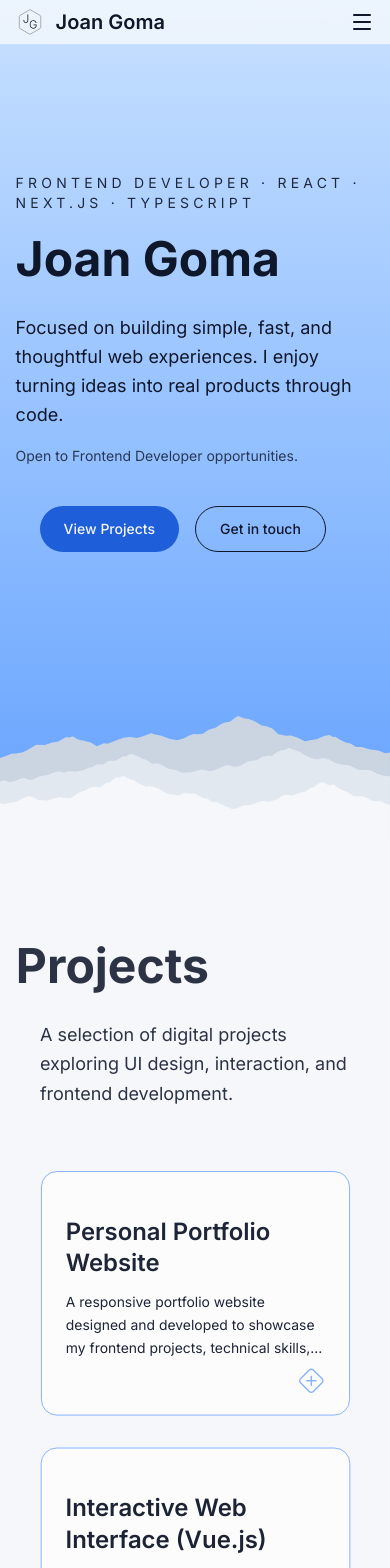
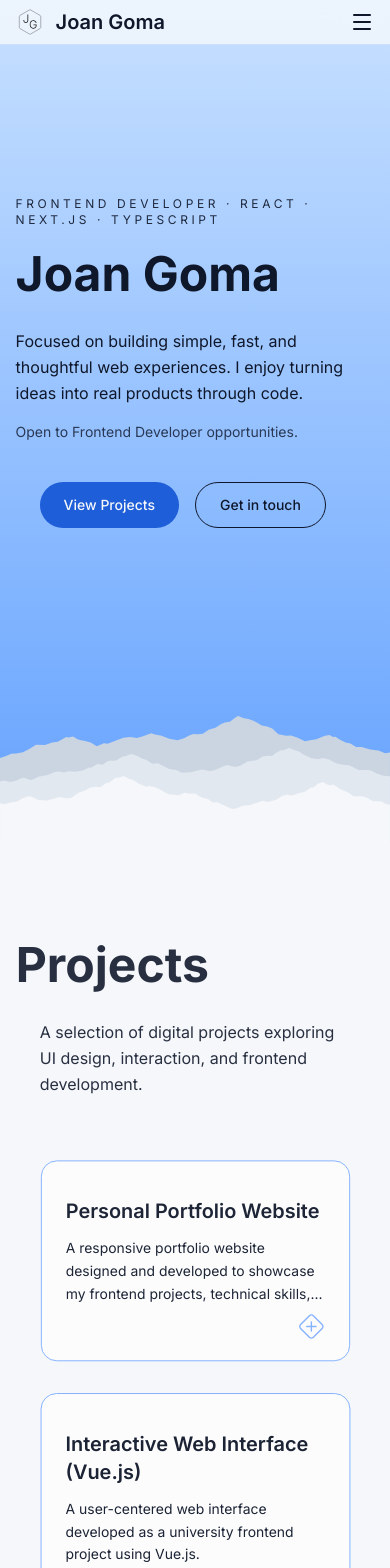
Before and after one commit to joangoma-code/portfolio, a Next.js app: page / in a window 390 px wide. Shown: the top 1568 px of the page. Built offline with nearby package versions, Linux system fonts and the light colour scheme.

Commit message:
space and visual adjustments

```diff
--- a/app/globals.css
+++ b/app/globals.css
@@ -23,11 +23,15 @@
   }
   .section-content {
     padding-inline: calc(var(--spacing) * 6);
+    font-size: var(--text-md);
   }
 
   @media (width >= 48rem) {
     .section-title {
       font-size: var(--text-7xl);
+    }
+    .section-content {
+      font-size: var(--text-lg);
     }
   }
 }
--- a/components/sections/HomeSection.tsx
+++ b/components/sections/HomeSection.tsx
@@ -49,20 +49,20 @@ export default function HomeSection() {
         style={{ y: contentY }}
         className="container-style max-w-7xl z-50 mt-30 mb-60"
       >
-        <p className="mb-4 text-sm uppercase tracking-[0.3em] opacity-90">
+        <p className="mb-4 text-xs md:text-sm uppercase tracking-[0.3em] opacity-90">
           Frontend Developer · React · Next.js · TypeScript
         </p>
 
-        <h1 className="text-5xl font-bold leading-tight md:text-7xl">
+        <h1 className="text-5xl md:text-7xl font-bold leading-tight ">
           Joan Goma
         </h1>
 
-        <p className="mt-6 max-w-prose text-lg leading-relaxed">
+        <p className="mt-6 max-w-prose text-md md:text-lg leading-relaxed">
           Focused on building simple, fast, and thoughtful web experiences. I
           enjoy turning ideas into real products through code.
         </p>
 
-        <p className="mt-4 text-sm opacity-80">
+        <p className="mt-4 text-sm md:text-md opacity-80">
           Open to Frontend Developer opportunities.
         </p>
 
--- a/components/sections/experiences/ExperienceCard.tsx
+++ b/components/sections/experiences/ExperienceCard.tsx
@@ -18,23 +18,23 @@ export default function ExperienceCard({
           : "pl-15 pr-5 md:ml-auto md:justify-start md:pl-12 md:pr-0"
       }`}
     >
-      <div className="w-full max-w-2xl rounded-2xl border border-(--color-background3) bg-(--color-card) px-6 pt-2 pb-6 shadow-sm">
-        <span className="text-sm opacity-90">{experience.date}</span>
+      <div className="w-full max-w-2xl rounded-2xl border border-(--color-background3) bg-(--color-card) px-6 py-3 md:py-6 shadow-sm">
+        <span className="text-xs md:text-sm opacity-90">{experience.date}</span>
 
-        <h3 className="mt-2 text-2xl font-semibold">{experience.title}</h3>
+        <h3 className="mt-2 text-xl md:text-2xl font-semibold">{experience.title}</h3>
 
         {experience.subtitle && (
-          <p className="mt-1 text-sm opacity-80">{experience.subtitle}</p>
+          <p className="mt-1 text-xs md:text-sm opacity-80">{experience.subtitle}</p>
         )}
 
-        <ul className="mt-7 leading-relaxed">
+        <ul className="mt-7 mb-5 leading-relaxed">
           {experience.description.map((item) => (
             <li key={item} className="flex items-start gap-3">
               <Diamond
                 strokeWidth={3}
-                className="size-3 text-(--color-border) mt-2"
+                className="size-3 text-(--color-border) mt-1"
               />
-              <span>{item}</span>
+              <p className="text-sm md:text-md">{item}</p>
             </li>
           ))}
         </ul>
--- a/components/sections/experiences/ExperienceItem.tsx
+++ b/components/sections/experiences/ExperienceItem.tsx
@@ -62,7 +62,7 @@ export default function ExperienceItem({
     <div
       ref={itemRef}
       className={`relative flex w-full items-start ${
-        index !== 0 ? "mt-10 md:-mt-32" : ""
+        index !== 0 ? "mt-6 md:-mt-28" : ""
       }`}
     >
       <motion.div
--- a/components/sections/projects/ProjectCard.tsx
+++ b/components/sections/projects/ProjectCard.tsx
@@ -19,7 +19,7 @@ export default function ProjectCard({ project, onClick }: ProjectCardProps) {
       aria-controls="project-modal"
       className="group flex h-full cursor-pointer flex-col overflow-hidden rounded-2xl border border-(--color-border) bg-(--color-card) text-left duration-700 motion-safe:transition-all motion-safe:hover:scale-102 motion-safe:hover:bg-(--color-background2) motion-safe:hover:border-(--color-secondary)"
     >
-      <div className="relative m-4 aspect-video overflow-hidden rounded-xl">
+      <div className="relative m-3 md:m-4 aspect-video overflow-hidden rounded-xl">
         <Image
           src={project.image}
           alt={project.title}
@@ -31,9 +31,9 @@ export default function ProjectCard({ project, onClick }: ProjectCardProps) {
       </div>
 
       <div className="flex flex-1 flex-col mx-6 mt-3 mb-5">
-        <h3 className="line-clamp-2 text-2xl font-semibold">{project.title}</h3>
+        <h3 className="line-clamp-2 text-xl md:text-2xl font-semibold">{project.title}</h3>
 
-        <p className="line-clamp-3 mt-3 text-sm leading-relaxed">
+        <p className="line-clamp-3 mt-3 text-sm md:text-md leading-relaxed">
           {project.description}
         </p>
 
--- a/components/sections/projects/ProjectModal.tsx
+++ b/components/sections/projects/ProjectModal.tsx
@@ -42,12 +42,12 @@ export default function ProjectModal({ project, onClose }: ProjectModalProps) {
           type="button"
           onClick={onClose}
           aria-label="Close dialog"
-          className="absolute right-4 top-4 z-10 rounded-full border border-(--color-border) bg-(--color-background) p-2 transition-colors hover:bg-(--color-background2)"
+          className="absolute right-3 top-3 md:right-6 md:top-5 z-10 opacity-80 rounded-full border border-(--color-border) bg-(--color-background) p-2 transition-colors hover:bg-(--color-background2)"
         >
           <X size={18} />
         </button>
 
-        <div className="relative w-full aspect-video overflow-hidden rounded-t-3xl">
+        <div className="relative m-2 md:m-4 aspect-video overflow-hidden rounded-2xl">
           <Image
             src={project.image}
             alt={project.title}
@@ -58,7 +58,7 @@ export default function ProjectModal({ project, onClose }: ProjectModalProps) {
         </div>
 
         <div className="space-y-4 p-8">
-          <h2 id="project-title" className="text-4xl font-bold md:text-5xl">
+          <h2 id="project-title" className="text-3xl font-bold md:text-5xl">
             {project.title}
           </h2>
 
--- a/components/sections/projects/ProjectSection.tsx
+++ b/components/sections/projects/ProjectSection.tsx
@@ -57,7 +57,7 @@ export default function ProjectSection() {
             </motion.h2>
             <motion.p
               style={{ y, opacity, scale }}
-              className="section-content text-lg leading-relaxed opacity-70 md:text-xl "
+              className="section-content text-md md:text-xl leading-relaxed opacity-70 "
             >
               A selection of digital projects exploring UI design, interaction,
               and frontend development.
--- a/components/sections/skills/SkillItem.tsx
+++ b/components/sections/skills/SkillItem.tsx
@@ -62,7 +62,7 @@ export default function SkillItem({
       }
       onPointerEnter={handlePointerEnter}
       onPointerLeave={handlePointerLeave}
-      className={`rounded-full border border-(--color-background3) bg-(--color-background2) px-4 py-2 text-lg text-(--color-foreground) motion-safe:transition-colors motion-safe:duration-200 ${
+      className={`rounded-full border border-(--color-background3) bg-(--color-background2) px-4 py-2 text-md md:text-lg text-(--color-foreground) motion-safe:transition-colors motion-safe:duration-200 ${
         isHoverActive ? "border-(--color-border)" : ""
       }`}
     >
```
